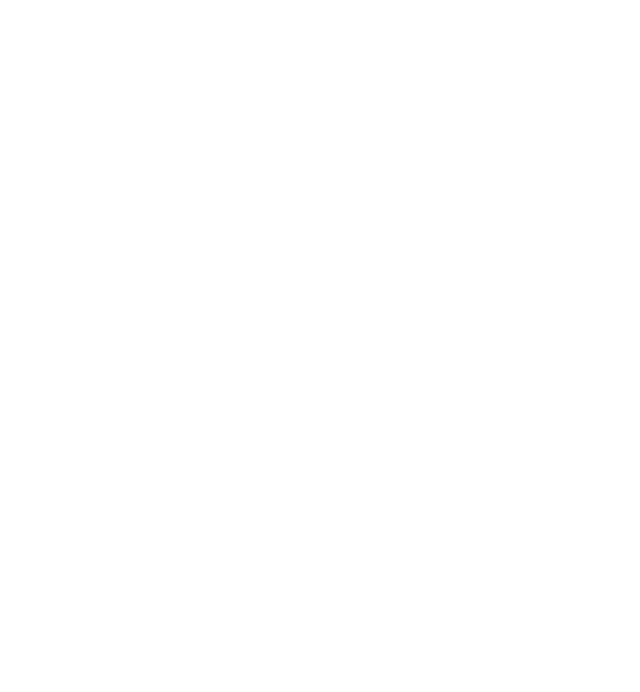
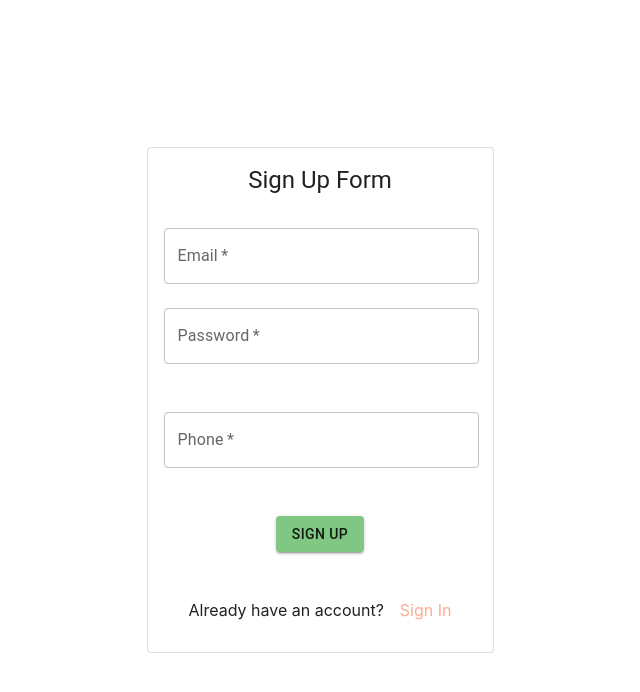
Before and after one commit to tracey-web/swarm-saviour-client, a React (Create React App) app: page /signup in a window 1280 px wide. Before the commit this address had no page. Shown: the top 692 px of the page, without its empty margins (320-960 px from the left). Built offline with nearby package versions, Linux system fonts and the light colour scheme.

Commit message:
Sign in and  Sign Up basic styling and functionality

```diff
--- a/package.json
+++ b/package.json
@@ -3,6 +3,8 @@
   "version": "0.1.0",
   "private": true,
   "dependencies": {
+    "@emotion/react": "^11.7.0",
+    "@emotion/styled": "^11.6.0",
     "@mui/material": "^5.2.2",
     "@testing-library/jest-dom": "^5.15.1",
     "@testing-library/react": "^11.2.7",
--- a/src/App.js
+++ b/src/App.js
@@ -1,18 +1,29 @@
+import { ThemeProvider, createTheme } from "@mui/material/styles";
 import React from "react";
 import { BrowserRouter, Routes, Route } from "react-router-dom";
 import "./App.css";
 import Home from "./pages/Home";
+import SignIn from "./pages/SignIn";
+import SignUp from "./pages/SignUp";
+
+const theme = createTheme({
+  palette: {
+    primary: { main: "#81c784" },
+    secondary: { main: "#ffab91" },
+  },
+});
 
 function App() {
   return (
+    <ThemeProvider theme={theme}>
       <BrowserRouter>
         <Routes>
           <Route path="/" element={<Home />} />
-        {/* <Route path="swarm" element={<FindSpace />} />
+          <Route path="signin" element={<SignIn />} />
           <Route path="signup" element={<SignUp />} />
-      <Route path="signin" element={<SignIn />} /> */}
         </Routes>
       </BrowserRouter>
+    </ThemeProvider>
   );
 }
 
--- /dev/null
+++ b/src/components/CentredBox.js
@@ -0,0 +1,18 @@
+import { Box } from "@mui/system";
+import React from "react";
+
+const CentredBox = (props) => (
+  <Box
+    sx={{
+      display: "flex",
+      justifyContent: "center",
+      alignItems: "center",
+      flexDirection: "column",
+      height: "100vh",
+    }}
+  >
+    {props.children}
+  </Box>
+);
+
+export default CentredBox;
--- a/src/index.js
+++ b/src/index.js
@@ -1,14 +1,16 @@
-import React from 'react';
-import ReactDOM from 'react-dom';
-import './index.css';
-import App from './App';
-import reportWebVitals from './reportWebVitals';
+import React from "react";
+import ReactDOM from "react-dom";
+import "./index.css";
+import App from "./App";
+import reportWebVitals from "./reportWebVitals";
+
+export const SERVER_URL = "http://localhost:4567";
 
 ReactDOM.render(
   <React.StrictMode>
     <App />
   </React.StrictMode>,
-  document.getElementById('root')
+  document.getElementById("root")
 );
 
 // If you want to start measuring performance in your app, pass a function
--- /dev/null
+++ b/src/pages/SignIn.js
@@ -0,0 +1,100 @@
+import * as React from "react";
+import { useState } from "react";
+import { useNavigate } from "react-router";
+import { SERVER_URL } from "..";
+import Card from "@mui/material/Card";
+import CardHeader from "@mui/material/CardHeader";
+import CardContent from "@mui/material/CardContent";
+import TextField from "@mui/material/TextField";
+
+import Button from "@mui/material/Button";
+import { CardActions, Link } from "@mui/material";
+
+import CentredBox from "../components/CentredBox";
+import { Box } from "@mui/system";
+
+export default function SignIn() {
+  const navigate = useNavigate();
+  const [email, setEmail] = useState("");
+  const [password, setPassword] = useState("");
+
+  const signIn = (user) => {
+    fetch(`${SERVER_URL}/login`, {
+      method: "POST",
+      headers: {
+        Accept: "application/json",
+        "Content-Type": "application/json",
+      },
+      body: JSON.stringify({
+        user: {
+          email: user.email,
+          password: user.password,
+        },
+      }),
+    })
+      .then((response) => response.json())
+      .then((result) => {
+        if (result.token) {
+          localStorage.setItem("token", result.token);
+          localStorage.setItem("user", JSON.stringify(result.user));
+          navigate("/");
+        }
+      });
+  };
+
+  const handleSubmit = (event) => {
+    event.preventDefault();
+    signIn({ email, password });
+  };
+
+  return (
+    <CentredBox>
+      <Card sx={{ maxWidth: 345 }} variant="outlined">
+        <CardHeader sx={{ textAlign: "center" }} title="Sign In Form" />
+        <CardContent>
+          <form onSubmit={handleSubmit} id="signin-form">
+            <TextField
+              sx={{ mb: 3, width: "315px" }}
+              required
+              name="email"
+              label="Email"
+              variant="outlined"
+              value={email}
+              onChange={(event) => setEmail(event.target.value)}
+            />
+            <TextField
+              sx={{ mb: 6, width: "315px" }}
+              required
+              name="password"
+              label="Password"
+              type="password"
+              value={password}
+              onChange={(event) => setPassword(event.target.value)}
+            />
+            <Box sx={{ display: "flex", justifyContent: "center" }}>
+              <Button
+                sx={{ mb: 5 }}
+                variant="contained"
+                type="submit"
+                form="signin-form"
+                value="continue"
+              >
+                Sign In
+              </Button>
+            </Box>
+            <CardActions sx={{ display: "flex", justifyContent: "center" }}>
+              Don't have an account?
+              <Link
+                sx={{ ml: 2, textDecoration: "none" }}
+                color="secondary"
+                onClick={() => navigate("/signup")}
+              >
+                Sign Up
+              </Link>
+            </CardActions>
+          </form>
+        </CardContent>
+      </Card>
+    </CentredBox>
+  );
+}
--- /dev/null
+++ b/src/pages/SignUp.js
@@ -0,0 +1,111 @@
+import { useState } from "react";
+import { useNavigate } from "react-router";
+import { SERVER_URL } from "..";
+import {
+  Button,
+  Card,
+  CardActions,
+  CardContent,
+  CardHeader,
+  TextField,
+  Link,
+} from "@mui/material";
+import CentredBox from "../components/CentredBox";
+import { Box } from "@mui/system";
+
+export default function SignUp() {
+  const navigate = useNavigate();
+  const [email, setEmail] = useState("");
+  const [password, setPassword] = useState("");
+  const [phone, setPhone] = useState("");
+
+  const signUp = (user) => {
+    fetch(`${SERVER_URL}/users`, {
+      method: "POST",
+      headers: {
+        Accept: "application/json",
+        "Content-Type": "application/json",
+      },
+      body: JSON.stringify({
+        user: {
+          email: user.email,
+          password: user.password,
+          phone: user.phone,
+        },
+      }),
+    })
+      .then((response) => response.json())
+      .then((result) => {
+        if (result.token) {
+          localStorage.setItem("token", result.token);
+          localStorage.setItem("user", JSON.stringify(result.user));
+          navigate("/");
+        }
+      });
+  };
+
+  const handleSubmit = (event) => {
+    event.preventDefault();
+    signUp({ email, password, phone });
+  };
+
+  return (
+    <CentredBox>
+      <Card sx={{ maxWidth: 345 }} variant="outlined">
+        <CardHeader sx={{ textAlign: "center" }} title="Sign Up Form" />
+        <CardContent>
+          <form onSubmit={handleSubmit} id="signup-form">
+            <TextField
+              sx={{ mb: 3, width: "315px" }}
+              required
+              name="email"
+              label="Email"
+              variant="outlined"
+              value={email}
+              onChange={(event) => setEmail(event.target.value)}
+            />
+            <TextField
+              sx={{ mb: 6, width: "315px" }}
+              required
+              name="password"
+              label="Password"
+              type="password"
+              value={password}
+              onChange={(event) => setPassword(event.target.value)}
+            />
+            <TextField
+              sx={{ mb: 6, width: "315px" }}
+              required
+              name="phone"
+              label="Phone"
+              variant="outlined"
+              value={phone}
+              onChange={(event) => setPhone(event.target.value)}
+            />
+            <Box sx={{ display: "flex", justifyContent: "center" }}>
+              <Button
+                sx={{ mb: 5 }}
+                variant="contained"
+                type="submit"
+                form="signin-form"
+                value="continue"
+              >
+                Sign Up
+              </Button>
+            </Box>
+            <CardActions sx={{ display: "flex", justifyContent: "center" }}>
+              Already have an account?
+              <Link
+                sx={{ ml: 2, textDecoration: "none" }}
+                color="secondary"
+                onClick={() => navigate("/signin")}
+              >
+                Sign In
+              </Link>
+            </CardActions>
+          </form>
+        </CardContent>
+      </Card>
+    </CentredBox>
+  );
+}
```
Also changed, not shown: 1 other file (tests, documents, lock files or other folders). Lines whose indentation alone changed are shown as unchanged.
